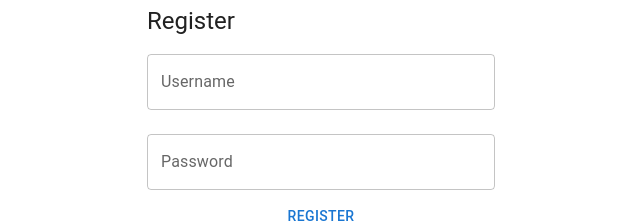
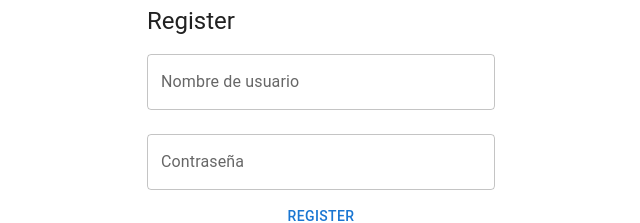
Before and after one commit to Arquisoft/wiq_en2a, a React (Create React App) app in the folder webapp/: page / in a window 1280 px wide. Both pictures are taken after a click on the button "REGISTER". Shown: the part 358-581 px from the top of the page, without its empty margins (319-959 px from the left). Built offline with nearby package versions, Linux system fonts and the light colour scheme.

Commit message:
Labels at register and login localized

```diff
--- a/webapp/src/components/login/Login.tsx
+++ b/webapp/src/components/login/Login.tsx
@@ -66,14 +66,14 @@ const Login = (props: ActionProps) => {
           <TextField
             margin="normal"
             fullWidth
-            label="Username"
+            label={t('label_username')}
             value={username}
             onChange={(e) => setUsername(e.target.value)}
           />
           <TextField
             margin="normal"
             fullWidth
-            label="Password"
+            label={t('label_password')}
             type="password"
             value={password}
             onChange={(e) => setPassword(e.target.value)}
--- a/webapp/src/components/register/Register.tsx
+++ b/webapp/src/components/register/Register.tsx
@@ -68,7 +68,7 @@ const Register = (props:ActionProps) => {
         name="username"
         margin="normal"
         fullWidth
-        label="Username"
+        label={t('label_username')}
         value={username}
         onChange={(e) => setUsername(e.target.value)}
       />
@@ -76,7 +76,7 @@ const Register = (props:ActionProps) => {
         name="password"
         margin="normal"
         fullWidth
-        label="Password"
+        label={t('label_password')}
         type="password"
         value={password}
         onChange={(e) => setPassword(e.target.value)}
--- a/webapp/src/i18n.ts
+++ b/webapp/src/i18n.ts
@@ -16,6 +16,8 @@ i18n
                     login: 'Login',
                     return: 'Return',
                     register: 'Register',
+                    label_username: 'Nombre de usuario',
+                    label_password: 'Contraseña',
                     login_google: 'Login with Google',
                     nav_game: 'Game',
                     nav_groups: 'Groups',
@@ -106,6 +108,8 @@ i18n
                     login: 'Iniciar sesión',
                     return: 'Volver',
                     register: 'Registrarse',
+                    label_username: 'Nombre de usuario',
+                    label_password: 'Contraseña',
                     login_google: 'Iniciar sesión con Google',
                     nav_game: 'Juego',
                     nav_groups: 'Grupos',
```
